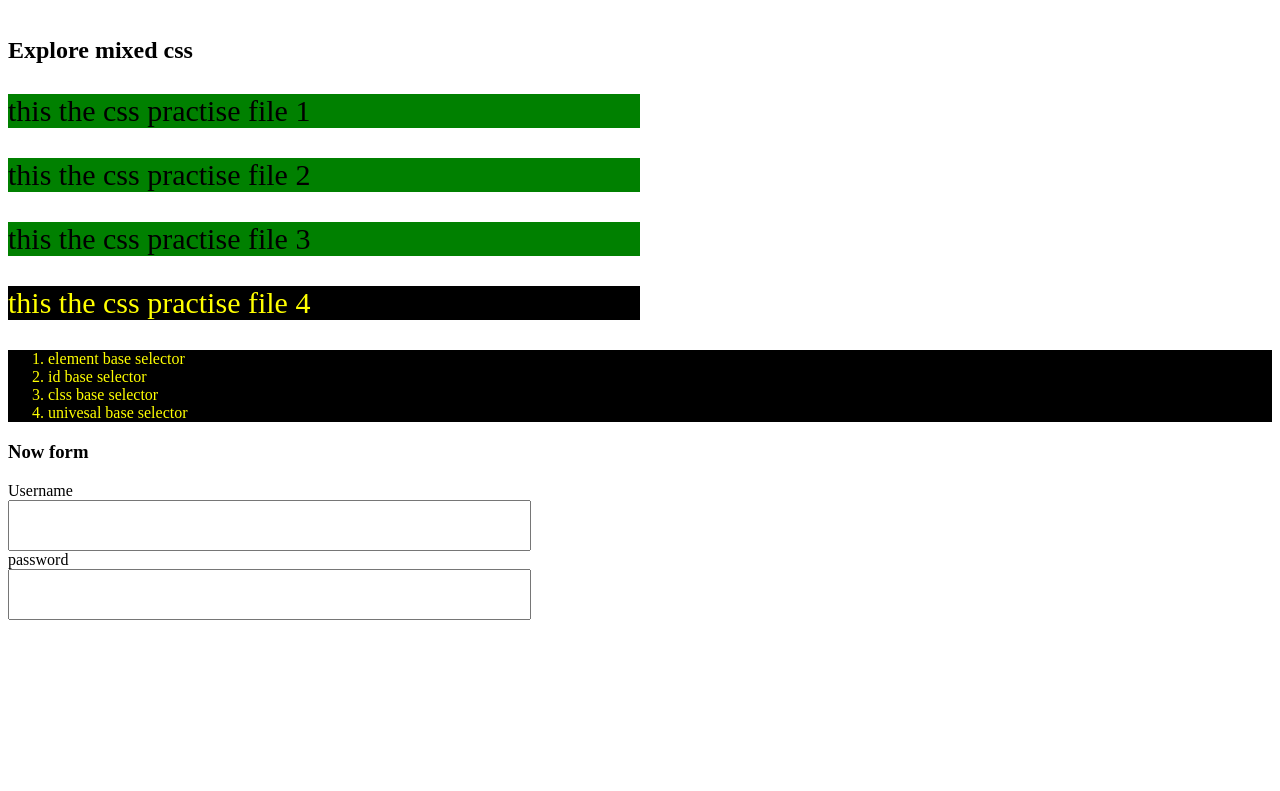
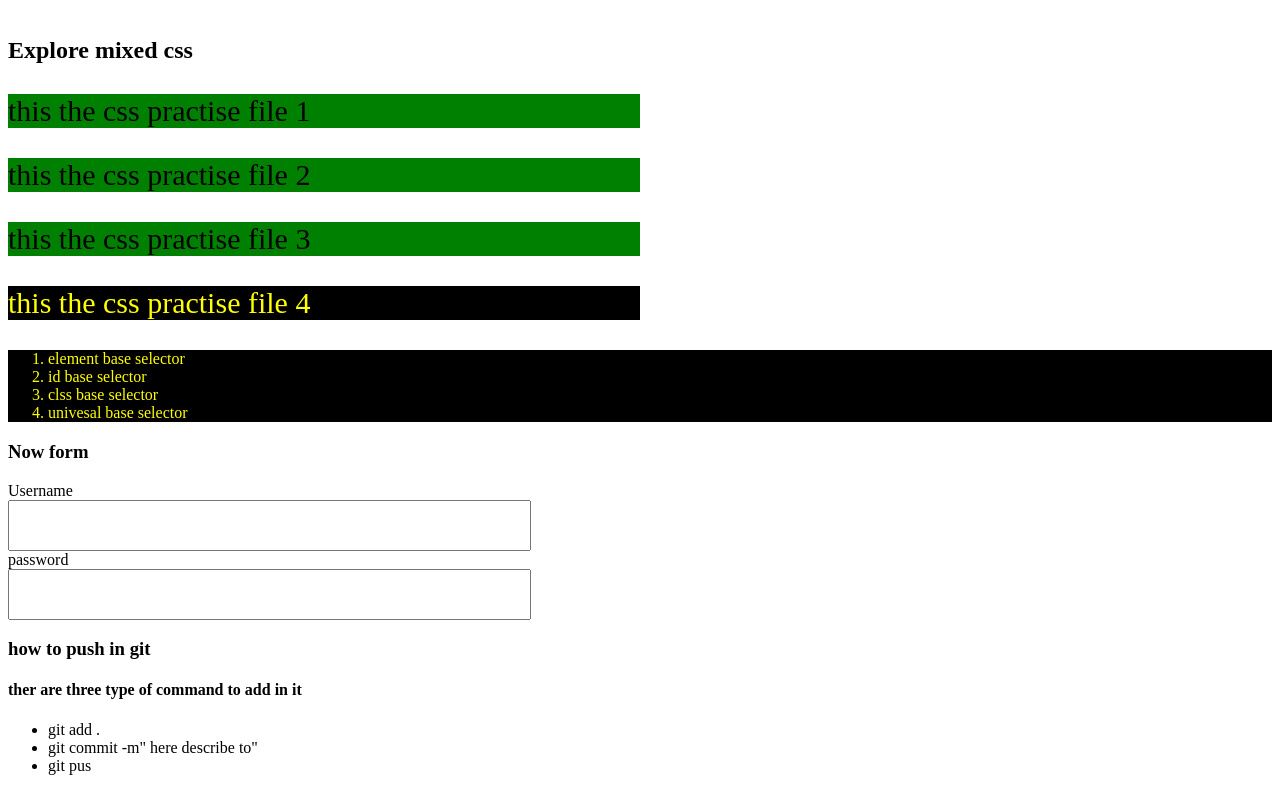
Before and after one commit to sourav-Cat/Programming-hero-repo, a plain HTML site: page css22.html in a window 1280 px wide. Shown: the part 1222-2013 px from the top of the page. Before the commit the page ends 1850 px from the top, so only its background shows below. Drawn offline with Linux system fonts and the light colour scheme.

Commit message:
Practise Push

```diff
--- a/css22.html
+++ b/css22.html
@@ -101,7 +101,15 @@ input{
     <label for="">password</label><br>
     <input type="password">
 </form>
-
+ <h3>
+    how to push in git
+ </h3>
+ <h4> ther are three type  of command to add in it</h4>
+ <ul>
+    <li>git add .</li>
+    <li>git commit -m" here describe to"</li>
+    <li>git pus</li>
+ </ul>
 
 
 
```
